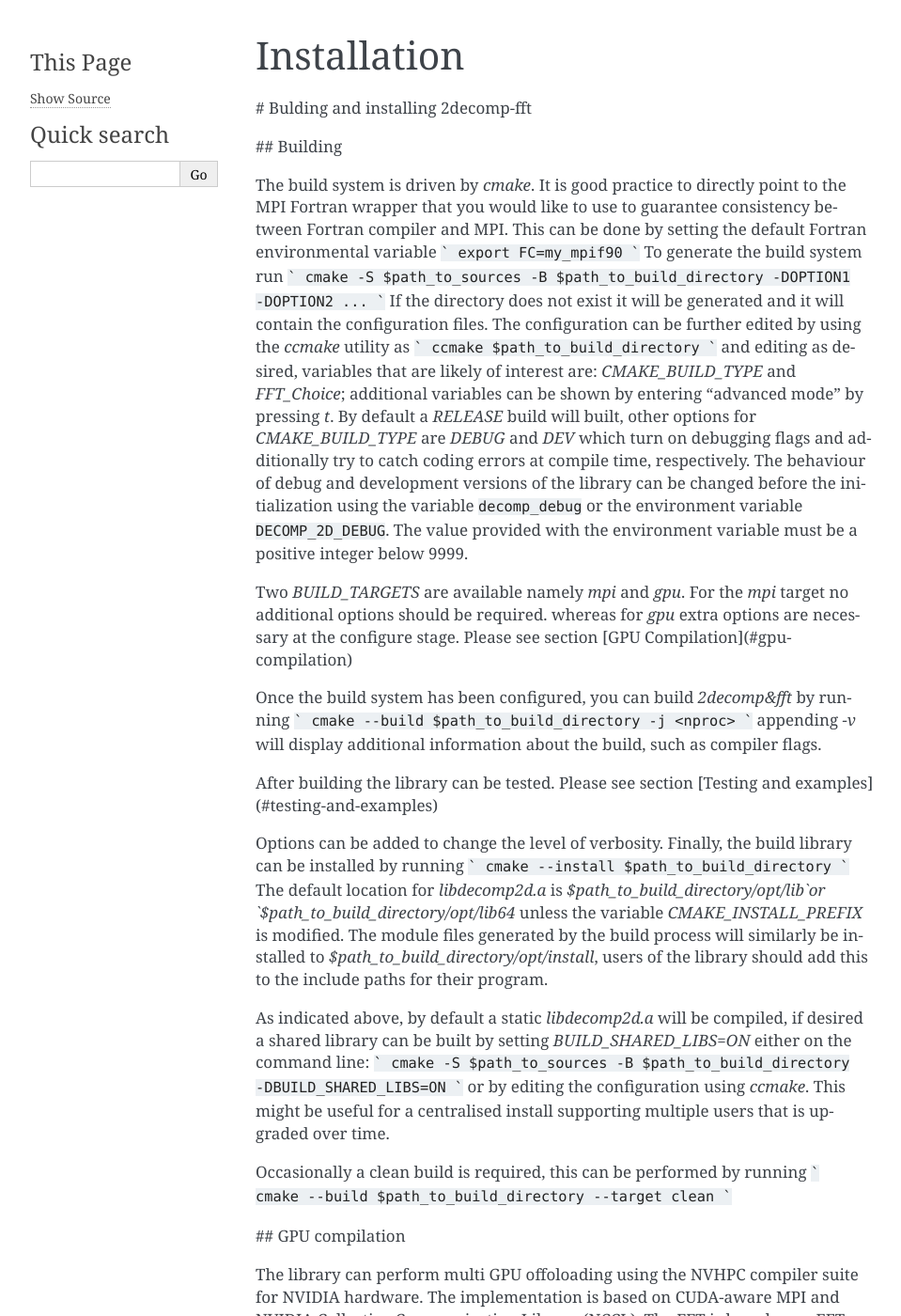
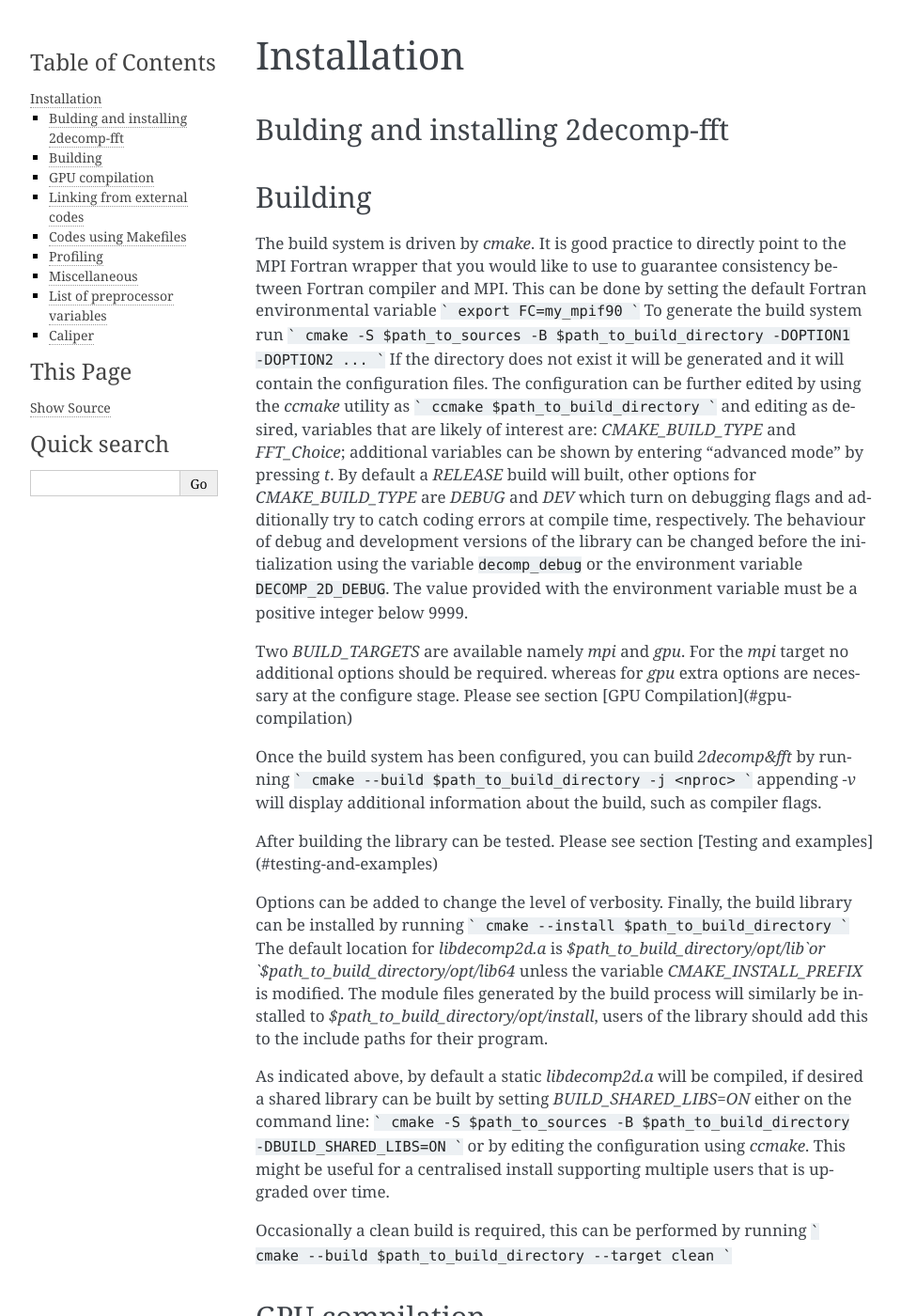
Before and after one commit to 2decomp-fft/2decomp-fft.github.io, a Sphinx documentation site: the page built from docs/source/pages/installation.rst, in a window 1280 px wide and 1400 px high. Shown: the whole window at 94% size, without its empty margins (148-1107 px from the left). Built offline with Sphinx 7.4.7, drawn with Linux system fonts in a browser that asks for light colours; pages that are not in the unit, such as notebooks, are missing from menus; some of the changed text lies outside the part shown.

Commit message:
update instal

````diff
--- a/docs/source/index.rst
+++ b/docs/source/index.rst
@@ -56,3 +56,4 @@ The library was initially designed thanks to several projects funded under the H
    pages/fft.rst
    pages/api.rst
    pages/benchmarks.rst
+   pages/publications.rst
--- a/docs/source/pages/installation.rst
+++ b/docs/source/pages/installation.rst
@@ -2,9 +2,11 @@
 Installation
 ============
 
-# Bulding and installing 2decomp-fft
+Bulding and installing 2decomp-fft
+==================================
 
-## Building
+Building
+===========
 
 The build system is driven by `cmake`. It is good practice to directly point to the MPI Fortran wrapper that you would like to use to guarantee consistency between Fortran compiler and MPI. This can be done by setting the default Fortran environmental variable
 ```
@@ -56,7 +58,8 @@ Occasionally a clean build is required, this can be performed by running
 cmake --build $path_to_build_directory --target clean
 ```
 
-## GPU compilation
+GPU compilation
+===============
 
 The library can perform multi GPU offoloading using the NVHPC compiler suite for NVIDIA hardware.
 The implementation is based on CUDA-aware MPI and NVIDIA Collective Communication Library (NCCL).
@@ -83,9 +86,11 @@ It is possible that your default C compiler is too recent and not supported by `
 
  At the moment the supported CUDA host compilers are `gcc11` and earlier.
 
-## Linking from external codes
+Linking from external codes
+==============================
 
-### Codes using Makefiles
+Codes using Makefiles
+=========================
 
 When building a code that links 2decomp-fft using a Makefile you will need to add the include and link paths as appropriate (`inlude/` and `lib/` under the installation directory, respectively).
 ```
@@ -144,7 +149,8 @@ clean-decomp:
 	rm -f $(DECOMP_INSTALL_DIR)/lib/libdecomp.a
 ```
 
-## Profiling
+Profiling
+=========
 
 Profiling can be activated via `cmake` configuration, the recommended approach is to run the initial configuration as follows:
 ```
@@ -155,9 +161,11 @@ cmake -S $path_to_sources -B $path_to_build_directory -DENABLE_PROFILER=caliper
 where `ENABLE_PROFILER` is set to the profiling tool desired, currently supported values are: `caliper`.
 Note that when using `caliper` a C++ compiler is required as indicated in the above command line.
 
-## Miscellaneous
+Miscellaneous
+=============
 
-### List of preprocessor variables
+List of preprocessor variables
+==============================
 
 #### DEBUG
 
@@ -223,7 +231,8 @@ or modify the build configuration using `ccmake`.
 
 Note the legacy `fftw` interface lacks interface definitions and will fail when stricter compilation flags are used (e.g. when `-DCMAKE_BUILD_TYPE=Dev`) for this it is recommended to use `fftw_f03` which provides proper interfaces.
 
-### Caliper
+Caliper
+========
 
 The library [caliper](https://github.com/LLNL/Caliper) can be used to profile the execution of the code. The version 2.9.1 was tested and is supported, version 2.8.0 has also been tested and is still expected to work. Please note that one must build caliper and decomp2d against the same C/C++/Fortran compilers and MPI libray. For build instructions, please check [here](https://github.com/LLNL/Caliper#building-and-installing) and [here](https://software.llnl.gov/Caliper/CaliperBasics.html#build-and-install). Below is a suggestion for the compilation of the library using the GNU compilers:
 
````
